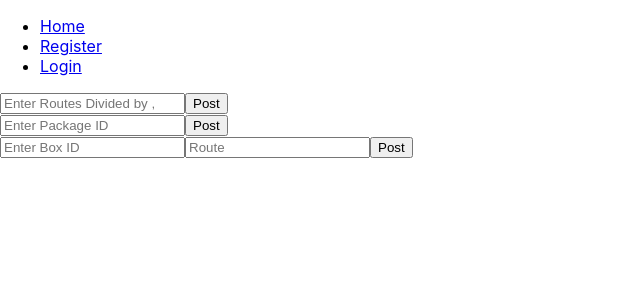
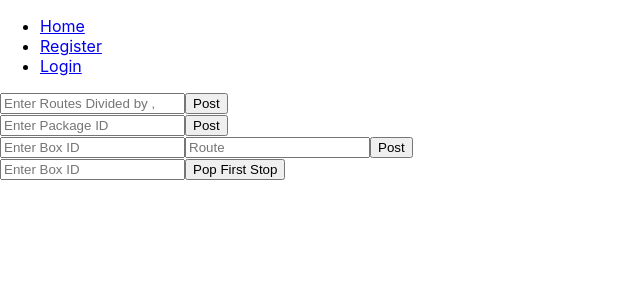
Before and after one commit to Golobcek02/Pametni-Paketnik-Frontend, a React (Create React App) app: page /packageRoutes in a window 1280 px wide. Shown: the top 300 px of the page, without its empty margins (0-640 px from the left). Built offline with nearby package versions, Linux system fonts and the light colour scheme; no server answers.

Commit message:
Implemented functionality that pops off the first route of a box with passed id

```diff
--- a/src/Components/PackageRoutes/PackageRoutes.jsx
+++ b/src/Components/PackageRoutes/PackageRoutes.jsx
@@ -5,6 +5,7 @@ import Cookies from "js-cookie";
 export function PackageRoutes() {
     const [nonParsedRoutes, setNonParsedRoutes] = useState("");
     const [boxId, setBoxId] = useState(0);
+    const [boxIdInput, setBoxIdInput] = useState(0);
 
     function addRoutes() {
         const parsedRoutes = nonParsedRoutes.split(",").map(route => route.trim());
@@ -31,6 +32,14 @@ export function PackageRoutes() {
             console.log(err)
         })
 
+    }
+
+    function popFirstStop() {
+        axios.post(`http://localhost:5551/popFirstStop/${boxIdInput}`).then((res) => {
+            console.log(res);
+        }).catch((err) => {
+            console.log(err);
+        });
     }
 
     useEffect(() => {
@@ -93,6 +102,19 @@ export function PackageRoutes() {
                     Post
                 </button>
             </div>
+            <div>
+                <input
+                    type="text"
+                    id="username"
+                    onChange={(e) => {
+                        setBoxIdInput(parseInt(e.target.value));
+                    }}
+                    placeholder="Enter Box ID"
+                />
+                <button type="submit" onClick={() => popFirstStop()}>
+                    Pop First Stop
+                </button>
+            </div>
         </>
     );
 }
```
